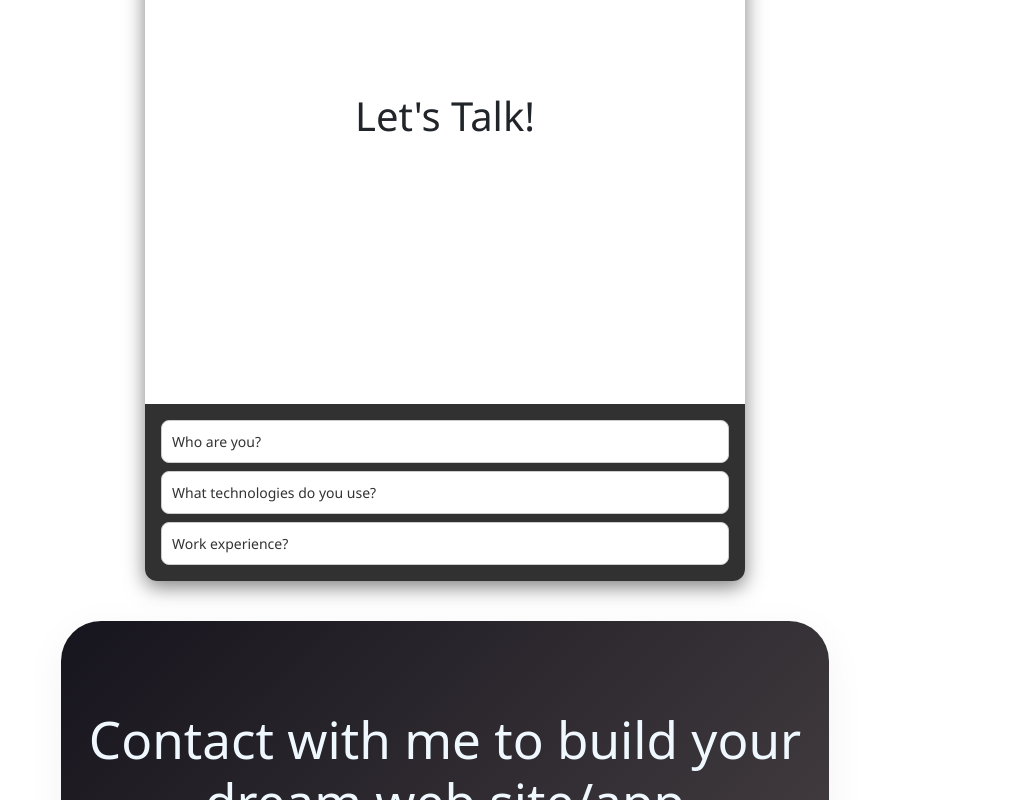
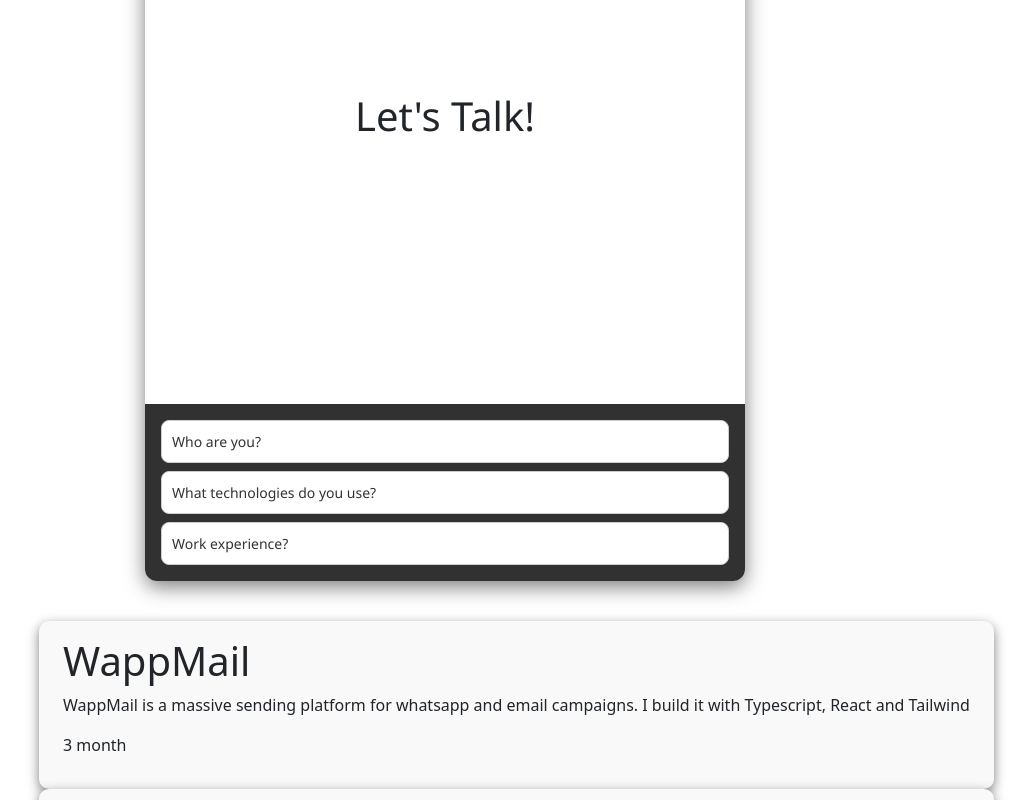
Before and after one commit to MatiasRevetria/revolio, a React (Vite) app: page / in a window 1280 px wide. Shown: the part 2000-2800 px from the top of the page, without its empty margins (195-1227 px from the left). Built offline with nearby package versions, Linux system fonts and the light colour scheme.

Commit message:
Job component created with some changes

```diff
--- a/src/Revolio.jsx
+++ b/src/Revolio.jsx
@@ -5,6 +5,7 @@
 import Mision from './components/Mision';
 import Contact from './components/Contact';
 import Chatbot from './components/Chatbot';
+import Job from './components/Job';
 
 const Revolio = () => {
   return (
@@ -13,6 +14,7 @@
     <Hero/>
     <Mision/>
     <Chatbot/>
+    <Job/>
     <Contact/>
     </>
   );
--- a/src/components/Job.jsx
+++ b/src/components/Job.jsx
@@ -1,14 +1,33 @@
 import React from "react";
+import '../styles/Job.css'
 
 const jobs = [
-    {title:'WappMail',description:'WappMail is a massive sending platform for whatsapp and email campaigns. I build it with Typescript, React and Tailwind',time:'1 month'},
-    {title:'WappMail',description:'WappMail is a massive sending platform for whatsapp and email campaigns. I build it with Typescript, React and Tailwind',time:'1 month'},
-    {title:'WappMail',description:'WappMail is a massive sending platform for whatsapp and email campaigns. I build it with Typescript, React and Tailwind',time:'1 month'},
-    {title:'WappMail',description:'WappMail is a massive sending platform for whatsapp and email campaigns. I build it with Typescript, React and Tailwind',time:'1 month'}
+    {title:'WappMail',description:'WappMail is a massive sending platform for whatsapp and email campaigns. I build it with Typescript, React and Tailwind',time:'3 month'},
+    {title:'TalentoTech',description:'',time:'1 month'},
+    {title:'WappMail',description:'This is a website that i have build for a frontend course. Its done with frontend Vanilla',time:'1 month'},
+    {title:'Portfolio',description:'My personal portfolio build it with React and bootstrap',time:'1 month'}
 ]
 
 const Job = ()=> {
 
+    return(
+    <>
+    <div className="main-container">
+        <div className="first-container">
+            <h1>Jobs</h1>
+        </div>
+        <div className="jobs-container">
+        {jobs.map((job,index)=>(
+            <div className="job-card" key={index}>
+                <h1>{job.title}</h1>
+                <p>{job.description}</p>
+                <p>{job.time}</p>
+            </div>
+        ))}
+    </div>
+    </div>
+    </>
+    )
 }
 
 export default Job;
--- /dev/null
+++ b/src/styles/Job.css
@@ -0,0 +1,21 @@
+.job-container {
+  display: flex;
+  flex-direction: column;
+  gap: 1.5rem;
+  padding: 2rem;
+}
+
+.job-card {
+  background-color: #f9f9f9;
+  padding: 1rem 1.5rem;
+  border-radius: 10px;
+  box-shadow: 0 4px 12px rgba(0,0,0,0.5);
+}
+
+.main-container{
+    display: flex;
+    flex-direction: row;
+    justify-content: center;
+    align-items: center;
+    gap: 5%;
+}
```
